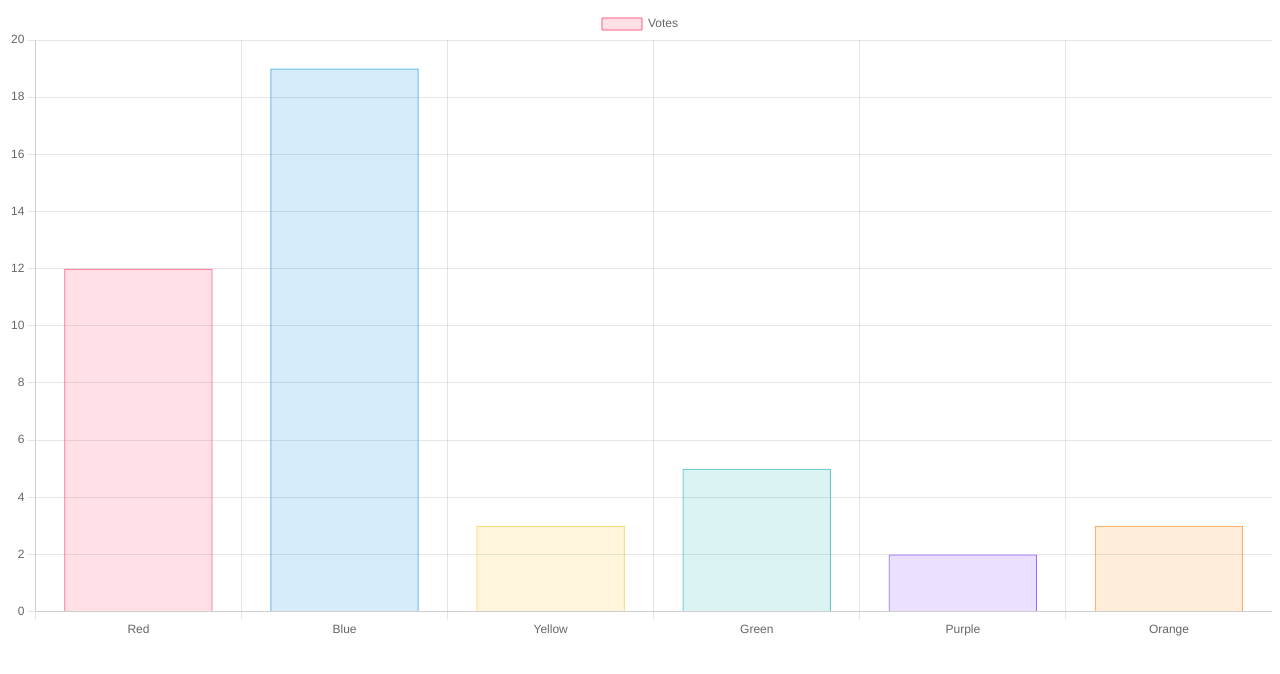
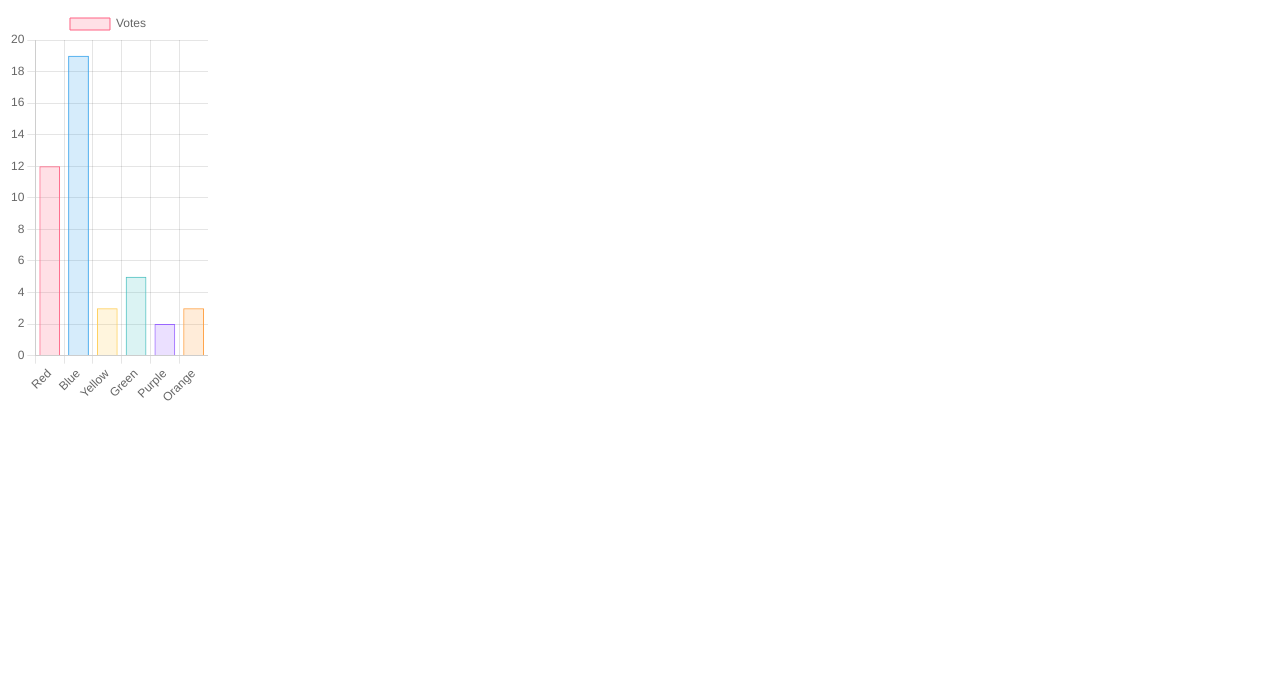
Before and after one commit to Jannyoon/svelteChart, a SvelteKit app: page / in a window 1280 px wide. Shown: the top 674 px of the page. Built offline with nearby package versions, Linux system fonts and the light colour scheme.

Commit message:
차트 canvas width, height, 비율 설정

```diff
--- a/src/component/ChartTest.svelte
+++ b/src/component/ChartTest.svelte
@@ -27,6 +27,9 @@
       options
     });
   })
+
 </script>
 
+
+
 <canvas bind:this={canvasEl} ></canvas>
--- a/src/routes/+page.svelte
+++ b/src/routes/+page.svelte
@@ -34,6 +34,9 @@
       }
 
     },
+    //부모 width 기준으로 자동 scaling
+    //높이 비율을 본인 것으로 그대로 유지하고 싶다면 아래는 주석처리
+    maintainAspectRatio: false,
     responsive: true,
     plugins: {
       legend: {
@@ -46,8 +49,9 @@
 
 <style>
   .main {
-    width: 100%;
-    height: 100dvh;
+    width: 200px;
+    height: 400px;
+    position: relative;
   }
 </style>
 
```
